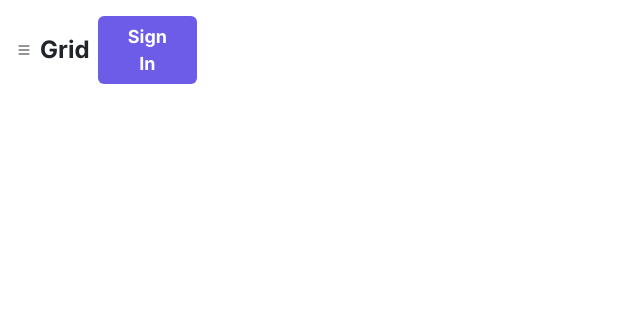
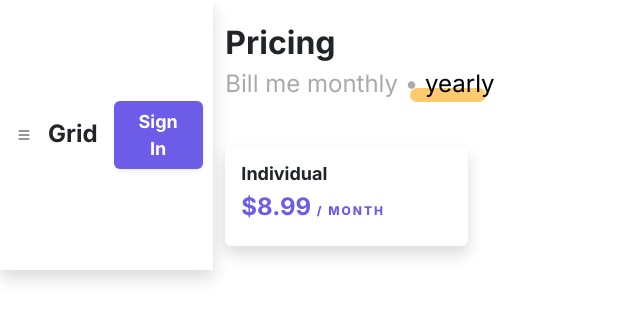
Before and after one commit to rochmarq/RochelleMarquez-A1, a website: page public/index.html in a window 1280 px wide. Shown: the whole page, without its empty margins (0-640 px from the left). Drawn offline with nearby package versions, Linux system fonts and the light colour scheme.

Commit message:
pricing start

```diff
--- a/public/assets/css/styles.css
+++ b/public/assets/css/styles.css
@@ -12,9 +12,54 @@ body {
 
 h1 {
     font-weight: 700;
+    font-size: 32px;
+}
+
+h2 {
+    font-weight: 700;
     font-size: 24px;
 }
 
-/* nav {
+h3 {
+    font-weight: 400;
+    font-size: 24px;
+    color: rgb(170, 170, 170);
+}
+
+h4 {
+    font-size: 18px;
+    font-weight: 700;
+}
+
+.black {
+    color: #000;
+}
+
+.purple {
+    color: #6C5CE7;
+}
+
+.dash-yellow {
+    width: 60px;
+    position: absolute;
+    background-color: #FDCB6E;
+    border-radius: 20px;
+    padding: 7px 38px;
+    translate: 185px -19px;
+    z-index: -1;
+}
+
+.minicaps {
+    font-size: 12px;
+    font-weight: 800;
+    letter-spacing: 2px;
+    text-transform: uppercase;
+}
+
+#test {
+    background-color: #646464;
+}
+
+/* main {
     background-color: #646464;
 } */
--- a/public/index.html
+++ b/public/index.html
@@ -16,15 +16,38 @@
         <!-- make fixed nav bar -->
         <section class="container-fluid">
             <section class="row">
-                <nav class="col-md-2 py-3 px-3 d-flex align-items-center justify-content-between">
+                <nav class="col-md-2 py-3 px-3 d-flex align-items-center justify-content-between shadow">
                     <ul class="nav flex-column stay">
                         <li class="nav-item align-items-center d-flex">
                             <i class="bi bi-list"></i>
-                            <h1 class="m-0 px-2">Grid</h1>
+                            <h2 class="m-0 px-3">Grid</h1>
                         </li>
                     </ul>
-                    <button type="button" class="btn btn-purple px-4">Sign In</button>
+                    <button class="btn btn-purple px-4 shadow-sm">Sign In</button>
                 </nav>
+
+                <!-- affordable pricing section -->
+                <main class="col-md-10 py-4">
+                    <section class="d-flex align-items-center justify-content-between">
+                        <section class="col">
+                            <h1>Pricing</h1>
+                            <h3>Bill me monthly • <span class="black">yearly</span></h3>
+                            <div class="dash-yellow"></div>
+                            <section class="row d-flex justify-content-between align-items-center mt-5">
+                                <section class="col-sm-6 col-lg-3">
+                                    <section class="card border-0 shadow p-3">
+                                        <h4>Individual</h4>
+                                        <h2 class="purple">$8.99 <span class="minicaps">/ month</span></h2>
+                                    </section>
+                                </section>
+                            </section>
+                        </section>
+                    </section>
+                </main>
+
+
+
+
             </section>
         </section>
     </body>
```
